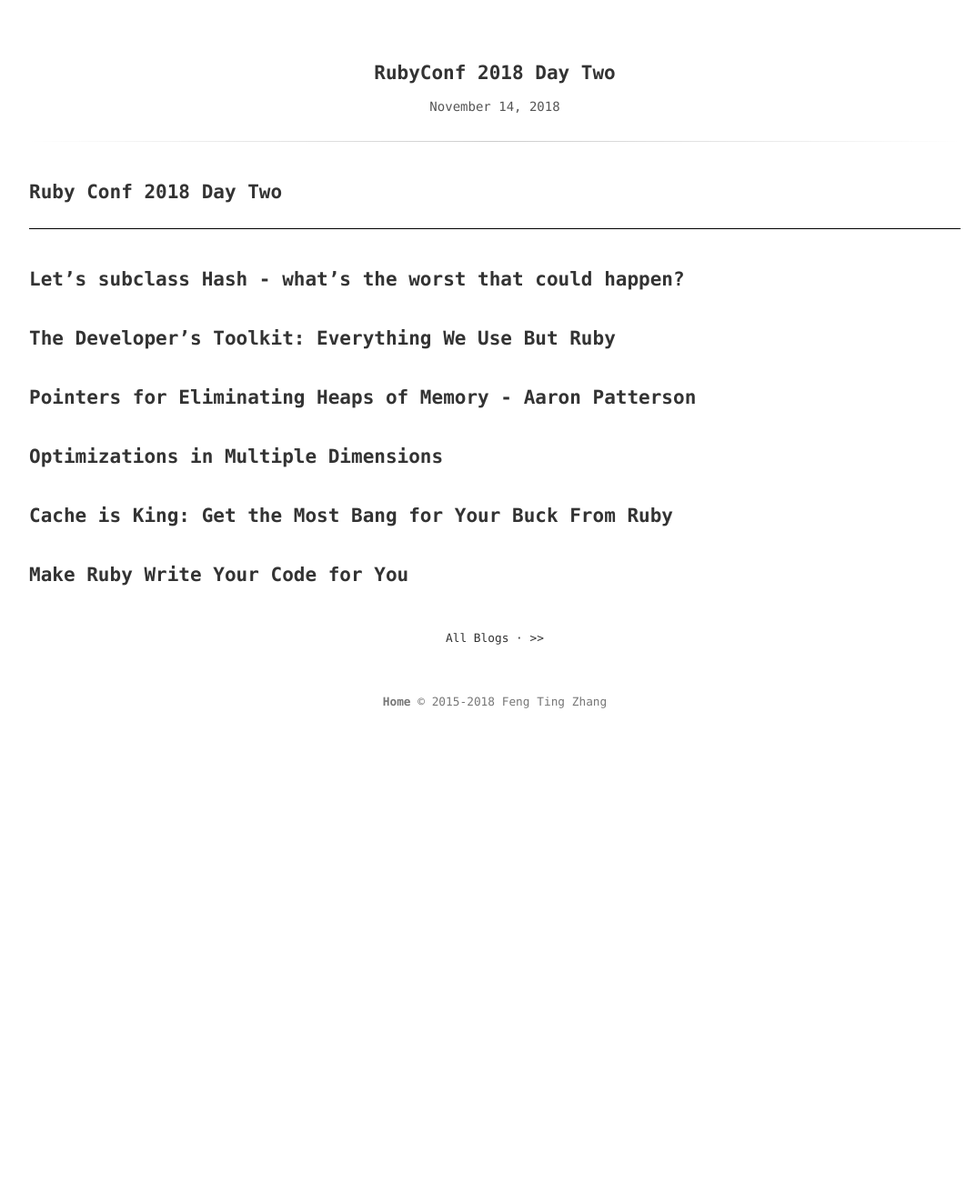
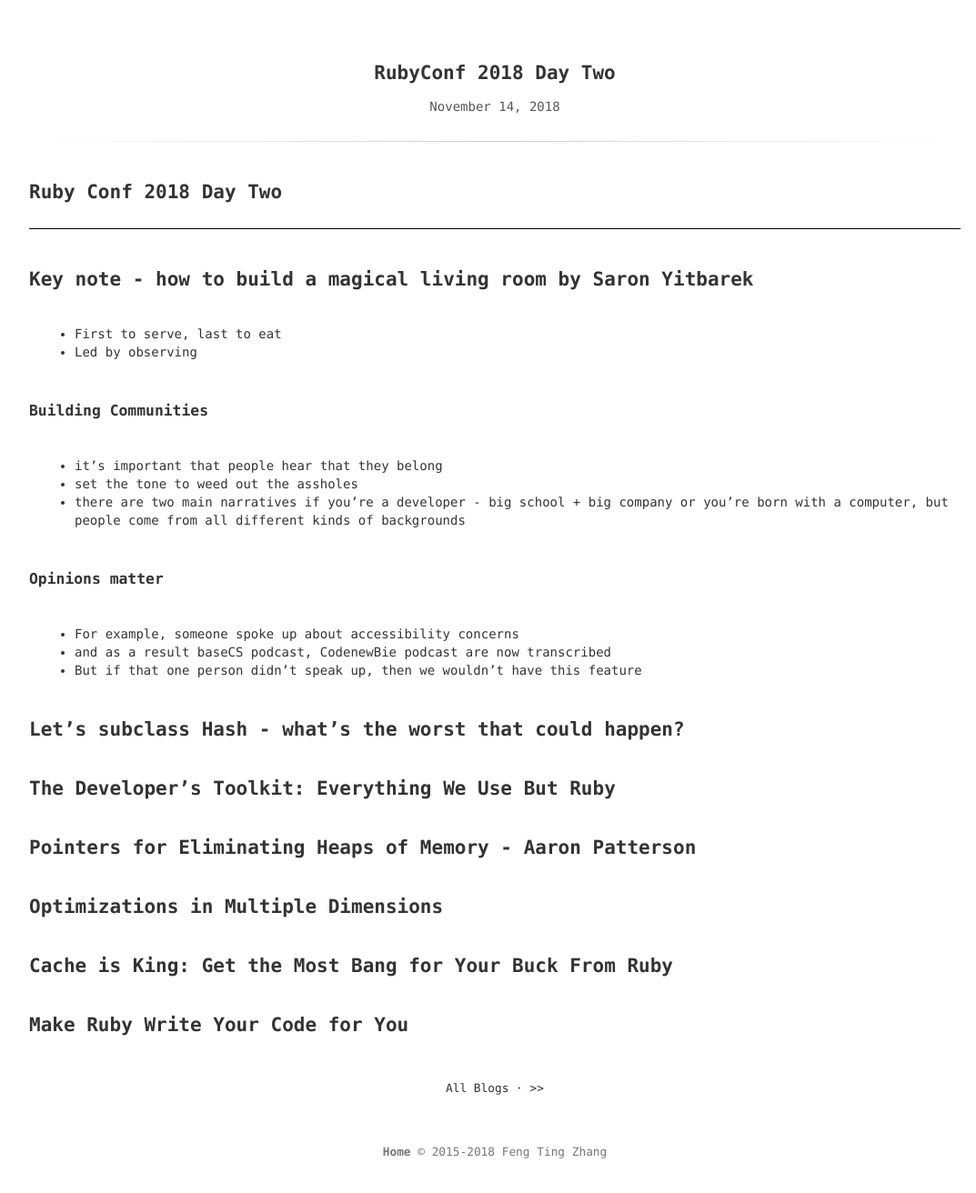
Before and after one commit to fengtingzhang/blog, a Jekyll site: the page built from _posts/2018-11-14-rubyconf-2018-day-two.md, in a window 1280 px wide. Shown: the whole page at 91% size, without its empty margins (96-1169 px from the left). Built offline with Jekyll 4.4.1, drawn with Linux system fonts in a browser that asks for light colours; before the commit the page ends 900 px from its top, so only the background shows below that.

Commit message:
Update 2018-11-14-rubyconf-2018-day-two.md

```diff
--- a/_posts/2018-11-14-rubyconf-2018-day-two.md
+++ b/_posts/2018-11-14-rubyconf-2018-day-two.md
@@ -11,14 +11,23 @@
 
 ----------
 
+## Key note - how to build a magical living room by Saron Yitbarek
+* First to serve, last to eat
+* Led by observing
+
+### Building Communities
+* it's important that people hear that they belong
+* set the tone to weed out the assholes
+* there are two main narratives if you're a developer - big school + big company or you're born with a computer, but people come from all different kinds of backgrounds
+
+### Opinions matter
+* For example, someone spoke up about accessibility concerns
+* and as a result baseCS podcast, CodenewBie podcast are now transcribed
+* But if that one person didn't speak up, then we wouldn't have this feature
+
 ## Let's subclass Hash - what's the worst that could happen?
-
 ## The Developer's Toolkit: Everything We Use But Ruby
-
 ## Pointers for Eliminating Heaps of Memory - Aaron Patterson
-
 ## Optimizations in Multiple Dimensions
-
 ## Cache is King: Get the Most Bang for Your Buck From Ruby
-
 ## Make Ruby Write Your Code for You
```
